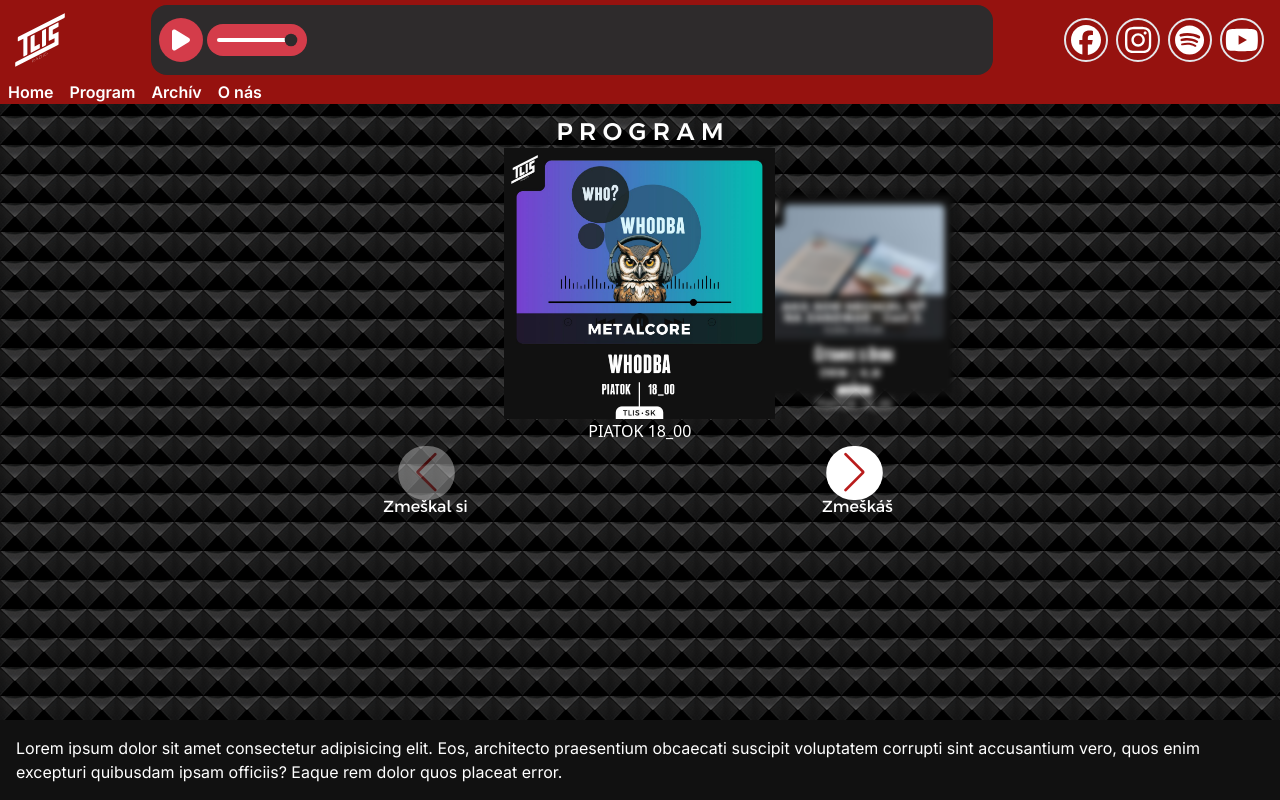
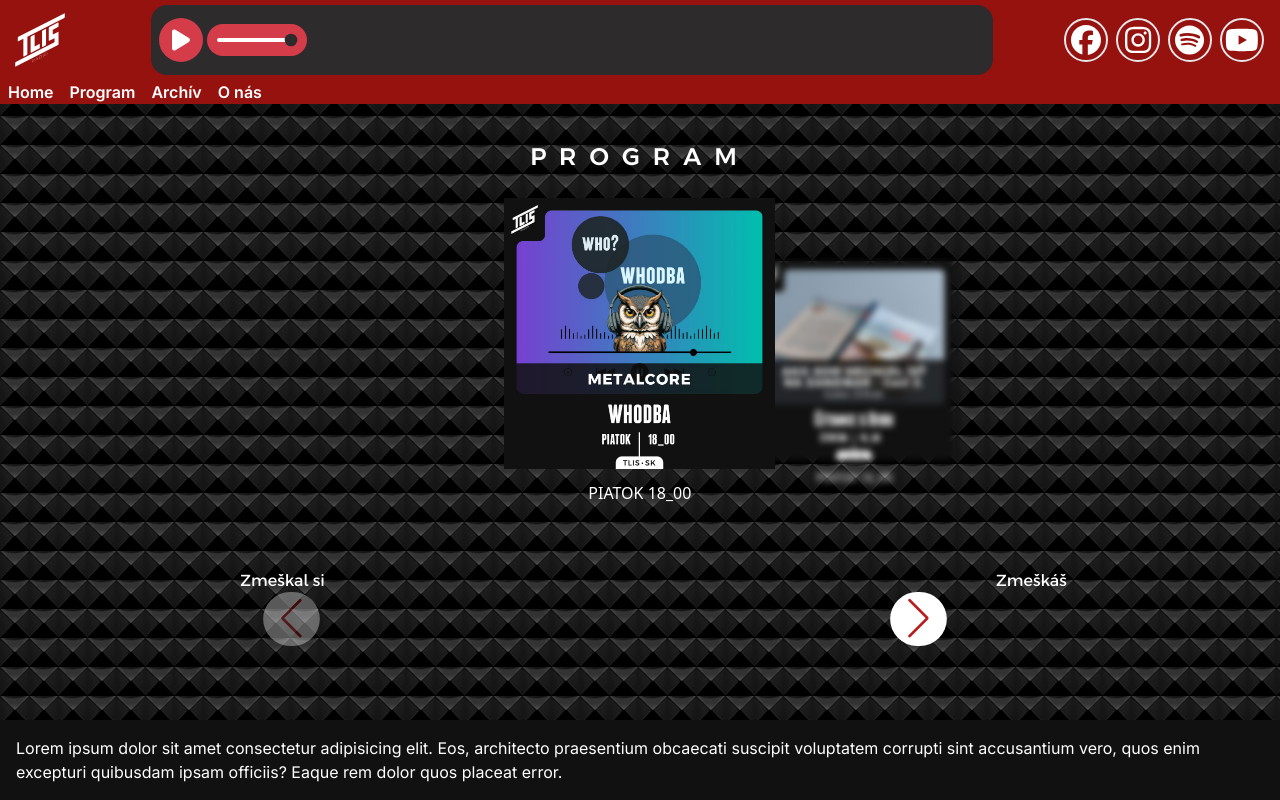
Before and after one commit to tlis-radio/cms-web, a Next.js app: page / in a window 1280 px wide. Built offline with nearby package versions, Linux system fonts and the light colour scheme; no server answers.

Commit message:
branch out, buttons

```diff
--- a/src/app/globals.css
+++ b/src/app/globals.css
@@ -2,7 +2,9 @@
 @tailwind components;
 @tailwind utilities;
 
-* { -webkit-tap-highlight-color: rgba(0,0,0,0); }
+* {
+    -webkit-tap-highlight-color: rgba(0, 0, 0, 0);
+}
 
 /**
 I'm sorry but I'm really not sure why:
@@ -57,11 +59,22 @@ are written like this, but if i delete something from it, it breaks
     padding-bottom: 4em;
 }
 
-.swiper-slide-prev,.swiper-slide-next {
+.swiper-slide-prev,
+.swiper-slide-next {
     opacity: 1;
     filter: blur(4px);
     pointer-events: none;
     transition: filter 0.5s, opacity 0.5s ease;
+}
+
+.swiper-button-prev {
+    position: relative !important;
+    left: 4rem !important;
+}
+
+.swiper-button-next {
+    position: relative !important;
+    right: 4rem !important;
 }
 
 .swiper-slide:not(.swiper-slide-visible) {
@@ -70,7 +83,7 @@ are written like this, but if i delete something from it, it breaks
     transition: transform 0.5s, filter 0.5s, opacity 0.5s ease;
 }
 
-.swiper-slide:is(.swiper-slide-visible){
+.swiper-slide:is(.swiper-slide-visible) {
     opacity: 1;
     transition: transform 0.5s, filter 0.5s, opacity 0.5s ease;
 }
@@ -80,19 +93,13 @@ are written like this, but if i delete something from it, it breaks
 /* -------------------------------------------------------------------------- */
 
 
-.swiper-button-next::after, .swiper-button-prev::after {
-    @apply rounded-full px-5 py-2 text-red-700 bg-white transition-colors relative scale-75 top-[225%] sm:top-[200%] sm:scale-90 md:top-[220%] lg:top-[280%] xl:top-[330%] 2xl:top-[300%] 2xl:scale-100 xxxl:scale-125 xxxl:top-[420%] tlis_monitor:top-[600%];
+.swiper-button-next::after,
+.swiper-button-prev::after {
+    @apply rounded-full px-5 py-2 text-red-700 bg-white transition-colors relative scale-75 sm:scale-90 2xl:scale-100 xxxl:scale-125 tlis_monitor:top-[600%];
 }
 
-.swiper-button-next::after {
-    @apply right-[200%] lg:right-[600%] xl:right-[700%] 2xl:right-[800%]
-}
-
-.swiper-button-prev::after {
-    @apply left-[200%] lg:left-[600%] xl:left-[700%] 2xl:left-[800%]
-}
-
-.swiper-button-next:hover::after, .swiper-button-prev:hover::after{
+.swiper-button-next:hover::after,
+.swiper-button-prev:hover::after {
     @apply bg-red-700 text-white transition-colors;
 }
 
@@ -111,7 +118,7 @@ input[type="range"] {
 }
 
 input[type="range"]:focus {
-   outline: none;
+    outline: none;
 }
 
 
--- a/src/app/layout.tsx
+++ b/src/app/layout.tsx
@@ -15,7 +15,7 @@ export default function RootLayout({ children, }: Readonly<{ children: React.Rea
     <html lang="en">
       <body className={`${inter.className} bg-acoustic-foam bg-fixed min-h-[100vh] flex flex-col`}>
           <Header />
-          <div className='flex flex-row justify-center w-full pt-[100px]'>
+          <div className='flex flex-row justify-center w-full pt-[100px] lg:pt-[125px]'>
             {
               // bg-[#00ff00] - green
               // bg-[#ff0000] - red
--- a/src/components/carousel/index.tsx
+++ b/src/components/carousel/index.tsx
@@ -1,9 +1,9 @@
-'use client';
+"use client";
 
-import React, { useState } from 'react';
-import { Swiper as SwiperClass } from 'swiper';
-import { Swiper, SwiperSlide } from 'swiper/react';
-import { EffectCoverflow, Navigation, A11y } from 'swiper/modules';
+import React, { useState } from "react";
+import { Swiper as SwiperClass } from "swiper";
+import { Swiper, SwiperSlide } from "swiper/react";
+import { EffectCoverflow, Navigation, A11y } from "swiper/modules";
 import krivko from "@/../public/images/whodba.jpg";
 import dia from "@/../public/images/citanie_s_diou.jpg";
 import eren from "@/../public/images/eren_radioshow.jpg";
@@ -11,34 +11,35 @@ import spachtla from "@/../public/images/okno_do_duse.jpg";
 import kajo from "@/../public/images/zakutlisie_s_kajom.jpg";
 import valcek from "@/../public/images/rozpravky_na_dobru_noc.jpg";
 
-import 'swiper/css';
-import 'swiper/css/navigation';
+import "swiper/css";
+import "swiper/css/navigation";
 
-const programLinks = [ // some values, just for the time of development
+const programLinks = [
+  // some values, just for the time of development
   {
     showName: "Whoodba",
-      imageUrl: krivko.src
+    imageUrl: krivko.src,
   },
   {
     showName: "Čítanie s diou",
-      imageUrl: dia.src
+    imageUrl: dia.src,
   },
   {
     showName: "Eren Radioshow",
-      imageUrl: eren.src
+    imageUrl: eren.src,
   },
   {
     showName: "Okno do duše",
-      imageUrl: spachtla.src
+    imageUrl: spachtla.src,
   },
   {
     showName: "Zákutlisie s Kajom",
-      imageUrl: kajo.src
+    imageUrl: kajo.src,
   },
   {
     showName: "Rozprávky na dobrú noc",
-      imageUrl: valcek.src
-   }
+    imageUrl: valcek.src,
+  },
 ];
 
 const SwiperCarousel: React.FC = () => {
@@ -61,52 +62,45 @@ const SwiperCarousel: React.FC = () => {
       return (
         <SwiperSlide key={index}>
           <img src={program.imageUrl} alt={program.showName} />
-               <h2 className='font-sans text-white'>PIATOK 18_00</h2>
+          <h2 className="font-sans text-white pt-3">PIATOK 18_00</h2>
         </SwiperSlide>
-         )
-      })
-   }
+      );
+    });
+  };
 
   return (
     <>
-         <h1 className='font-argentumSansMedium text-white text-2xl'>
-            P R O G R A M
-         </h1>
+      <h1 className="font-argentumSansMedium text-white text-2xl tracking-[13px] pb-[25px]">PROGRAM</h1>
       <Swiper
         modules={[EffectCoverflow, Navigation, A11y]}
-            effect='coverflow'
+        effect="coverflow"
         onSwiper={setSwiperInstance}
-
         // Takes care of the scale changing
         coverflowEffect={{
           stretch: 0,
           rotate: 0,
           depth: 50,
           modifier: 8,
-               slideShadows: false
+          slideShadows: false,
         }}
-
         speed={1000} // Speed of the sliding movement in miliseconds
         centeredSlides={true}
         navigation={{
           nextEl: ".swiper-button-next",
           prevEl: ".swiper-button-prev",
-               disabledClass: "swiper-button-disabled"
+          disabledClass: "swiper-button-disabled",
         }}
-            breakpoints={
-               {
+        breakpoints={{
           1: {
             slidesPerView: 2,
-                     spaceBetween: 6
+            spaceBetween: 6,
           },
           640: {
             slidesPerView: 3,
-                     spaceBetween: 20
+            spaceBetween: 20,
           },
-               }
-            }
+        }}
       >
-
         {
           /**
            ** creating Program slides (Later they will coded to be links to the specific show)
@@ -114,31 +108,19 @@ const SwiperCarousel: React.FC = () => {
           createProgramLinks()
         }
 
-            <div className='bg-red-950'>
-               <div>
-                  <button className='swiper-button-prev'></button>
-                  <button className='swiper-button-next'></button>
+        <div className="relative">
+          <div className="relative h-[100px] flex justify-between">
+            <div className="relative h-[100px] flex align-center flex-column">
+              <button className="swiper-button-prev"></button>
+              <span className="font-argentumSansRegular text-white relative">Zmeškal si</span>
+            </div>
+            <div className="relative h-[100px] flex align-center flex-column">
+              <button className="swiper-button-next"></button>
+              <span className="font-argentumSansRegular text-white relative">Zmeškáš</span>
+            </div>
           </div>
         </div>
       </Swiper>
-         <div className='flex place-content-between'>
-            <span className='font-argentumSansRegular text-white relative left-9
-         xs:bottom-10
-         md:bottom-3
-         lg:left-[144px]
-         xl:left-[170px]
-         2xl:bottom-1 2xl:left-[200px]'>
-               Zmeškal si
-            </span>
-            <span className='font-argentumSansRegular text-white relative right-10
-         xs:bottom-10
-         md:bottom-3
-         lg:right-[148px]
-         xl:right-[174px]
-         2xl:bottom-1 2xl:right-[204px]'>
-               Zmeškáš
-            </span>
-         </div>
     </>
   );
 };
```
Lines whose indentation alone changed are shown as unchanged.
